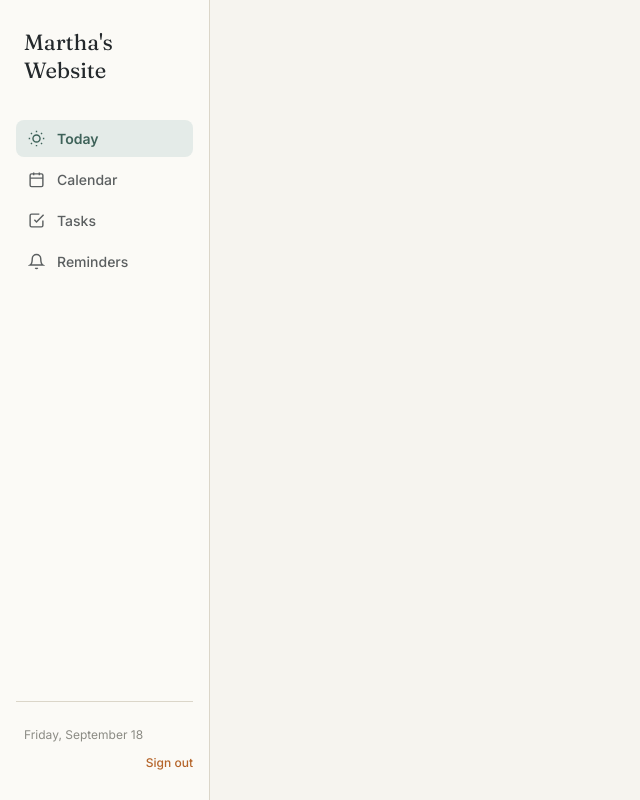
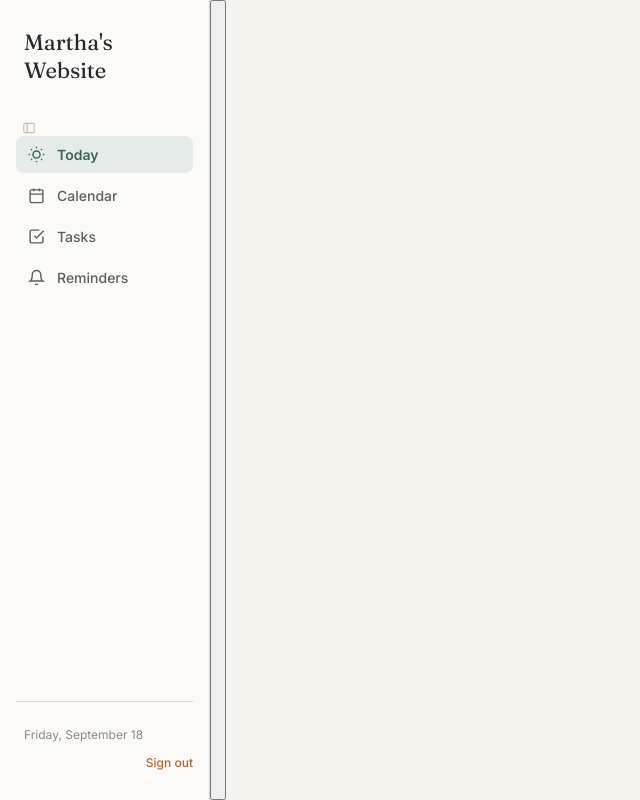
Before and after one commit to mb2749/Organisation-website, a Flask app: template templates/index.html in a window 1280 px wide. Shown: the whole page, without its empty margins (0-640 px from the left). Run offline with Flask 3, Linux system fonts and the light colour scheme; the template is opened without the code that fills it, so the values that code supplies are empty.

Commit message:
Add toggle button and structure
Added a button to show the sidebar and modified the structure of the sidebar for better accessibility.

```diff
--- a/templates/index.html
+++ b/templates/index.html
@@ -10,9 +10,14 @@
 </head>
 <body>
 
-<div class="shell">
+<div class="shell" id="shell">
   <aside class="sidebar">
-    <div class="wordmark">Martha's Website</div>
+    <div class="wordmark-row">
+      <div class="wordmark">Martha's Website</div>
+      <button class="icon-ghost sidebar-toggle" id="hide-sidebar" title="Hide toolbar">
+        <svg viewBox="0 0 24 24" fill="none" stroke="currentColor" stroke-width="2"><rect x="3" y="4" width="18" height="16" rx="2"/><path d="M9 4v16"/><path d="M5 10l0 0"/></svg>
+      </button>
+    </div>
     <nav class="nav">
       <button class="nav-item active" data-view="today">
         <svg class="icon" viewBox="0 0 24 24" fill="none" stroke="currentColor" stroke-width="2"><circle cx="12" cy="12" r="5"/><path d="M12 1v2M12 21v2M4.2 4.2l1.4 1.4M18.4 18.4l1.4 1.4M1 12h2M21 12h2M4.2 19.8l1.4-1.4M18.4 5.6l1.4-1.4"/></svg>
@@ -40,6 +45,10 @@
     </div>
   </aside>
 
+  <button class="show-sidebar-btn" id="show-sidebar" title="Show toolbar">
+    <svg viewBox="0 0 24 24" fill="none" stroke="currentColor" stroke-width="2"><rect x="3" y="4" width="18" height="16" rx="2"/><path d="M9 4v16"/></svg>
+  </button>
+
   <main class="main" id="main"></main>
 </div>
 
```
